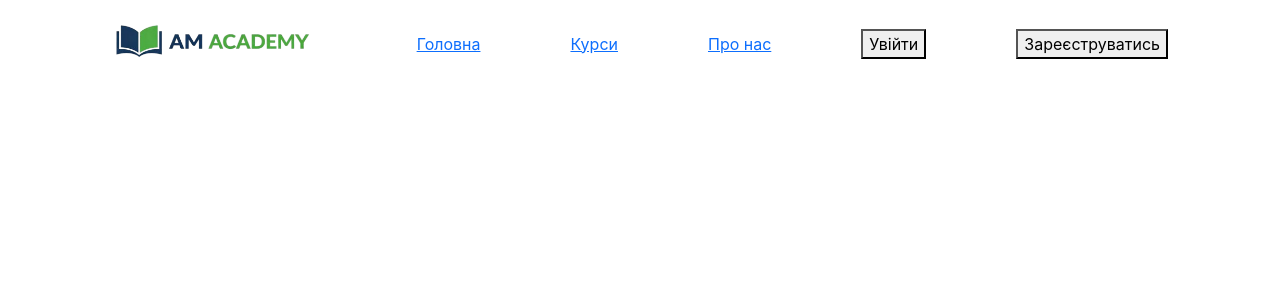
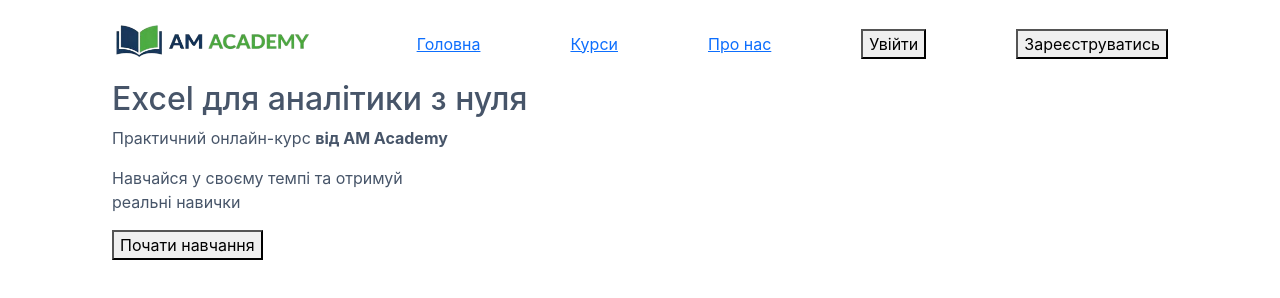
Before and after one commit to HECKONCHIK/AM-Academy, a website: page src/app/index.html in a window 1280 px wide. Drawn offline with nearby package versions, Linux system fonts and the light colour scheme; files that its build step writes are made by us from their sources.

Commit message:
start work with info

```diff
--- /dev/null
+++ b/src/app/components/main/info.html
@@ -0,0 +1,12 @@
+<section>
+  <div class="container-info">
+    <div class="info">
+      <h2>Excel для аналітики з нуля</h2>
+      <p>Практичний онлайн-курс <b> від AM Academy </b></p>
+      <p>Навчайся у своєму темпі та отримуй <br> реальні навички</p>
+      <button type="button">Почати навчання</button>
+    </div>
+    <div class="photo"></div>
+  </div>
+  <div></div>
+</section>
--- a/src/app/index.html
+++ b/src/app/index.html
@@ -27,6 +27,9 @@
     <div class="col-12">@@include('./components/header.html')</div>
   </div>
 </div>
+<main class="container">
+  @@include('./components/main/info.html')
+</main>
 
 <script src="https://cdn.jsdelivr.net/npm/bootstrap@5.0.2/dist/js/bootstrap.bundle.min.js"
         integrity="sha384-MrcW6ZMFYlzcLA8Nl+NtUVF0sA7MsXsP1UyJoMp4YLEuNSfAP+JcXn/tWtIaxVXM"
--- a/src/app/scss/_header.scss
+++ b/src/app/scss/_header.scss
@@ -1,7 +1,5 @@
 .main-header {
     font-family: Inter, sans-serif;
-    padding-left: 100px;
-    padding-right: 100px;
 }
 
 
--- /dev/null
+++ b/src/app/scss/main/info.scss
@@ -0,0 +1,3 @@
+.container-info {
+  display: flex;
+}
--- a/src/app/scss/style.scss
+++ b/src/app/scss/style.scss
@@ -1 +1,9 @@
-@import "./header";
+@use './variables' as *;
+@use "./header";
+
+body {
+  background-color: $pr-bg;
+  color: $pr-text;
+  font-family: $pr-font;
+  padding: 0 100px 0 100px;
+}
--- /dev/null
+++ b/src/app/scss/variables.scss
@@ -0,0 +1,8 @@
+$primary: #0F172A;
+$accent: #22C55E;
+$hover: #16A34A;
+$pr-bg: #FFFFFF;
+$sec-bg: #F8FAFC;
+$pr-text: #475569;
+$sec-text:  #64748B;
+$pr-font: 'Inter', -apple-system, BlinkMacSystemFont, "Segoe UI", Roboto, sans-serif;
```
Also changed, not shown: dist/css/style.min.css, dist/index.html.
